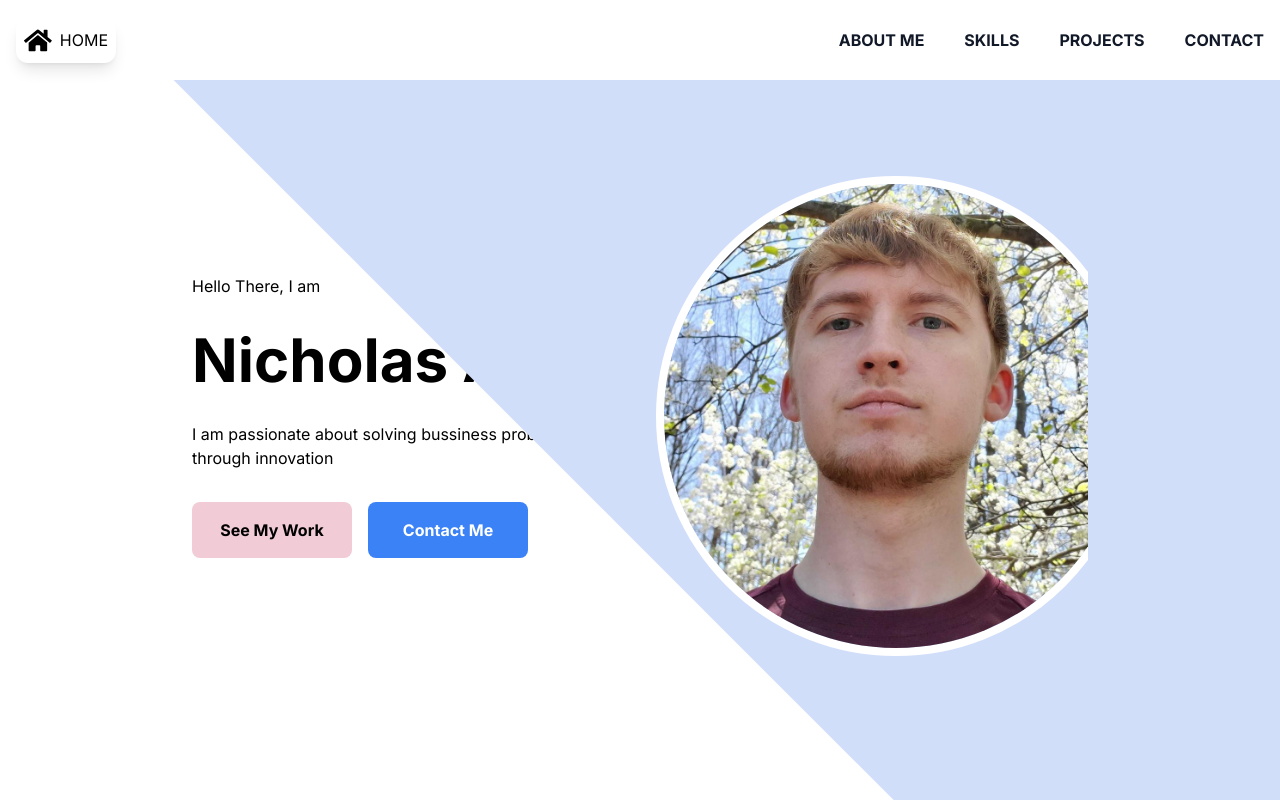
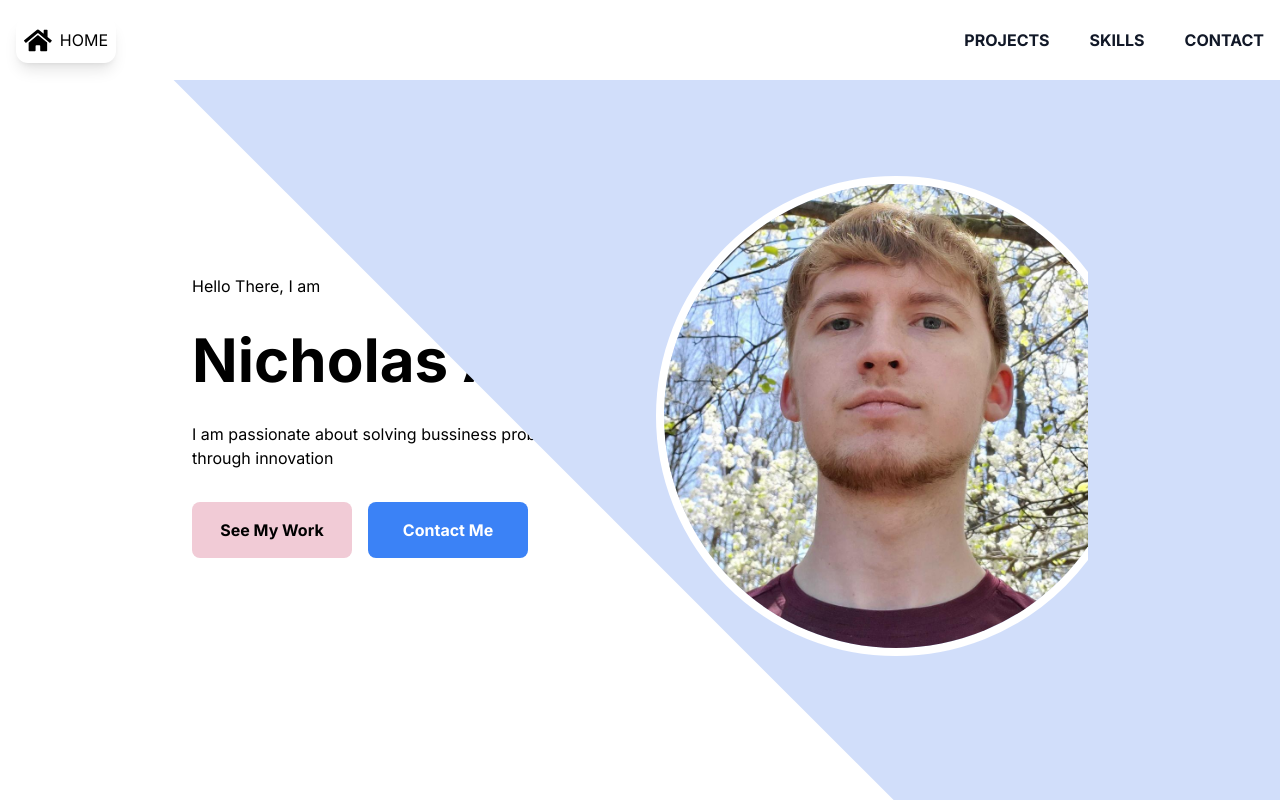
Before and after one commit to Nicholas-Abell/portfolio_V3, a Next.js app: page / in a window 1280 px wide. Shown: the top 802 px of the page. Built offline with nearby package versions, Linux system fonts and the light colour scheme.

Commit message:
feat: working navbar

```diff
--- a/components/navbar/Navbar.tsx
+++ b/components/navbar/Navbar.tsx
@@ -53,30 +53,35 @@ const Navbar: React.FC<NavbarProps> = ({}) => {
           <FramerMotionWrapper variant="fromTop" duration={0.8}>
             <ul className="hidden md:flex text-gray-900 font-bold">
               <Link
+                href="/#projects"
+                scroll={true}
+                className="ml-10 uppercase hover:text-[#1251ff] cursor-pointer"
+              >
+                Projects
+              </Link>
+              <Link
                 href="/#skills"
                 scroll={true}
                 className="ml-10 uppercase hover:text-[#1251ff] cursor-pointer"
               >
-                About Me
+                Skills
               </Link>
-              <li className="ml-10 uppercase hover:text-[#1251ff] cursor-pointer">
-                Skills
-              </li>
-              <li className="ml-10 uppercase hover:text-[#1251ff] cursor-pointer">
-                Projects
-              </li>
-              <li className="ml-10 uppercase hover:text-[#1251ff] cursor-pointer">
+              <Link
+                href="/#contact"
+                scroll={true}
+                className="ml-10 uppercase hover:text-[#1251ff] cursor-pointer"
+              >
                 Contact
-              </li>
+              </Link>
             </ul>
           </FramerMotionWrapper>
         </div>
-        <div onClick={handleMobileNav} className="md:hidden">
+        <button onClick={handleMobileNav} className="md:hidden">
           <AiOutlineMenu
             size={25}
             className="cursor-pointer ease-in duration-200"
           />
-        </div>
+        </button>
       </div>
 
       <div
@@ -95,27 +100,42 @@ const Navbar: React.FC<NavbarProps> = ({}) => {
         >
           <div className="w-full flex justify-between items-center p-4 border-b-2 border-gray-400">
             <h1 className="dark:text-gray-100 text-black">Nick A</h1>
-            <div
+            <button
               onClick={handleMobileNav}
               className="neon p-3 rounded-full cursor-pointer"
             >
               <AiOutlineClose />
-            </div>
+            </button>
           </div>
           <div>
             <ul className="flex flex-col w-full gap-12 mt-8">
-              <Link href="/#about">
-                <li className="ml-10 uppercase cursor-pointer">About Me</li>
-              </Link>
-              <Link href="/#skills">
-                <li className="ml-10 uppercase cursor-pointer">Skills</li>
-              </Link>
-              <Link href="/#projects">
-                <li className="ml-10 uppercase cursor-pointer">Projects</li>
-              </Link>
-              <Link href="/#contact">
-                <li className="ml-10 uppercase cursor-pointer">Contact</li>
-              </Link>
+              <li className="ml-10 uppercase cursor-pointer">
+                <Link
+                  href="/#projects"
+                  scroll={true}
+                  onClick={() => setMobileNav(false)}
+                >
+                  Projects
+                </Link>
+              </li>
+              <li className="ml-10 uppercase cursor-pointer">
+                <Link
+                  href="/#skills"
+                  scroll={true}
+                  onClick={() => setMobileNav(false)}
+                >
+                  Skills
+                </Link>
+              </li>
+              <li className="ml-10 uppercase cursor-pointer">
+                <Link
+                  href="/#contact"
+                  scroll={true}
+                  onClick={() => setMobileNav(false)}
+                >
+                  Contact
+                </Link>
+              </li>
             </ul>
           </div>
           <div className="pt-40">
```
